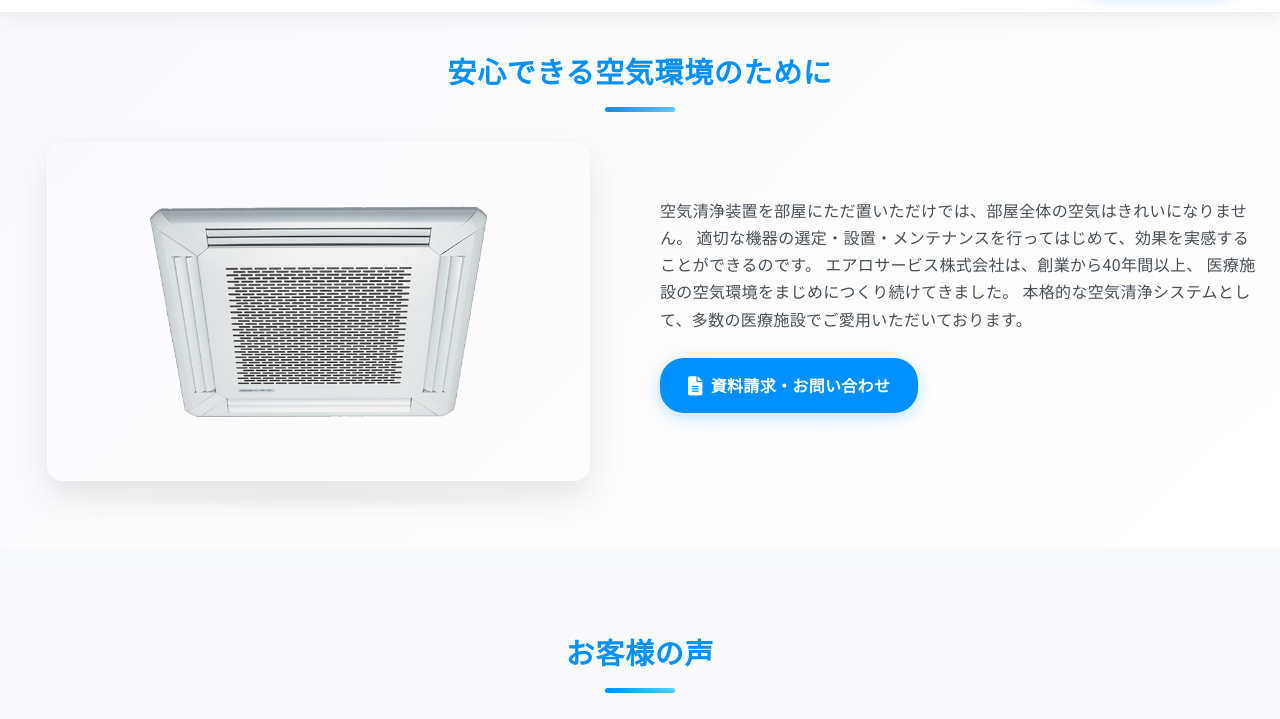
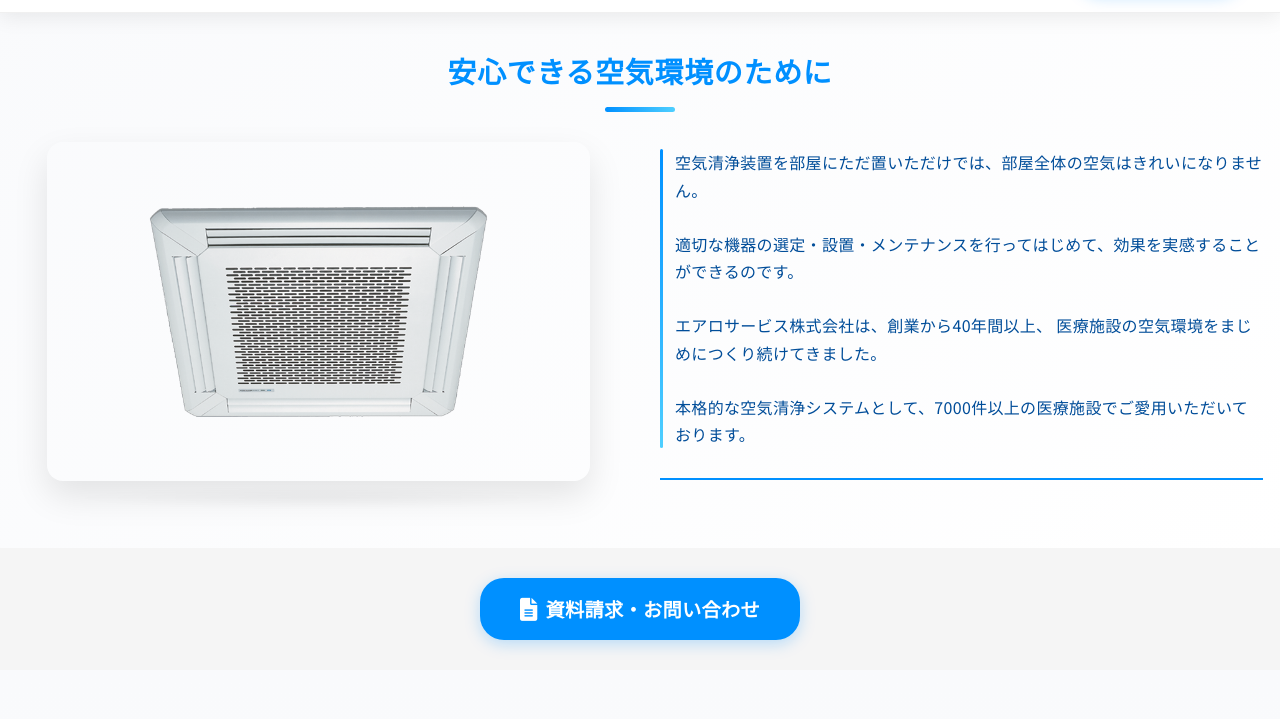
Before and after one commit to hidenori-j/aero-dm-page, a plain HTML site: page index.html in a window 1280 px wide. Shown: the part 73-792 px from the top of the page. Drawn offline with nearby package versions, Linux system fonts and the light colour scheme.

Commit message:
商品紹介セクションを改善します
商品紹介セクションのデザインを調整します。

- 製品テキストのフェードインアニメーションを追加し、視覚的な魅力を高めます。
- 製品テキストの段落ごとに異なる色を適用し、可読性を向上させます。
- 資料請求ボタンを中央に配置し、アクセスしやすくします。
- タブのレイアウトを改善し、レスポンシブに対応させます。

```diff
--- a/css/results.css
+++ b/css/results.css
@@ -192,6 +192,20 @@ nav ul li a.cta-button:hover {
     transform: translateY(-10px) scale(1.01);
 }
 
+.product-text {
+    opacity: 0;
+    transform: translateY(50px);
+    transition: opacity 0.8s ease, transform 0.8s ease;
+    border-bottom: 2px solid var(--primary-color);
+    padding-bottom: 5px;
+}
+
+.product-text.fade-in-up {
+    opacity: 1;
+    transform: translateY(0);
+    animation: none; /* 基本のfade-in-upをオーバーライドしてトランジションを使用 */
+}
+
 .product-text h2 {
     font-size: 1.6rem;
     color: var(--primary-color);
@@ -203,7 +217,40 @@ nav ul li a.cta-button:hover {
     font-size: 1rem;
     line-height: 1.7;
     margin-bottom: 25px;
-    color: var(--dark-gray);
+    position: relative;
+    padding-left: 15px;
+    color: #004d99; /* 少し濃い青 */
+}
+
+/* 最初の段落のみ特別スタイル */
+.product-text p::before {
+    content: "";
+    position: absolute;
+    left: 0;
+    top: 0;
+    height: 100%;
+    width: 3px;
+    background: linear-gradient(180deg, var(--primary-color), var(--secondary-color));
+    border-radius: 3px;
+}
+
+/* 改行後の段落ごとに色を変える */
+.product-text p br:nth-of-type(1) ~ span,
+.product-text p br:nth-of-type(1) ~ strong,
+.product-text p br:nth-of-type(1) ~ text {
+    color: #006699; /* 2段落目: 青緑がかった色 */
+}
+
+.product-text p br:nth-of-type(2) ~ span,
+.product-text p br:nth-of-type(2) ~ strong,
+.product-text p br:nth-of-type(2) ~ text {
+    color: #0033cc; /* 3段落目: 鮮やかな青 */
+}
+
+.product-text p br:nth-of-type(3) ~ span,
+.product-text p br:nth-of-type(3) ~ strong,
+.product-text p br:nth-of-type(3) ~ text {
+    color: #003366; /* 4段落目: 暗めの青 */
 }
 
 .feature {
--- a/index.html
+++ b/index.html
@@ -42,32 +42,37 @@
                     <img src="images/product.png" alt="エアロシステム35M">
                 </div>
                 <div class="product-text">
-                    <p>空気清浄装置を部屋にただ置いただけでは、部屋全体の空気はきれいになりません。
-                        適切な機器の選定・設置・メンテナンスを行ってはじめて、効果を実感することができるのです。
+                    <p>空気清浄装置を部屋にただ置いただけでは、部屋全体の空気はきれいになりません。<br> <br>
+                        適切な機器の選定・設置・メンテナンスを行ってはじめて、効果を実感することができるのです。<br><br>
                         エアロサービス株式会社は、創業から40年間以上、
-                        医療施設の空気環境をまじめにつくり続けてきました。
-                        本格的な空気清浄システムとして、多数の医療施設でご愛用いただいております。</p>
-                    <p style="margin: 20px 0;">
-                        <a href="#contact" class="cta-button"><i class="fas fa-file-alt"></i> 資料請求・お問い合わせ</a>
-                    </p>
+                        医療施設の空気環境をまじめにつくり続けてきました。<br><br>
+                        本格的な空気清浄システムとして、7000件以上の医療施設でご愛用いただいております。</p>
                 </div>
             </div>
         </div>
     </section>
 
+    <!-- 資料請求ボタン（中央揃え） -->
+    <div style="text-align: center; padding: 30px 0; background-color: #f5f5f5;">
+        <a href="#contact" class="cta-button" style="font-size: 1.2rem; padding: 15px 40px;"><i class="fas fa-file-alt"></i> 資料請求・お問い合わせ</a>
+    </div>
 
     <section id="testimonials" class="testimonials">
         <div class="container">
             <h2 class="section-title">お客様の声</h2>
-            <div class="tabs">
+            <div class="tabs" style="display: flex; flex-wrap: wrap; justify-content: center; gap: 10px;">
+                <div style="display: flex; flex-wrap: wrap; justify-content: center; width: 100%; margin-bottom: 10px; gap: 10px;">
                     <button class="tab-button active" data-category="internal"><i class="fas fa-stethoscope"></i> 内科</button>
                     <button class="tab-button" data-category="surgery"><i class="fas fa-bone"></i> 整形外科</button>
                     <button class="tab-button" data-category="pediatrics"><i class="fas fa-baby"></i> 小児科</button>
                     <button class="tab-button" data-category="gynecology"><i class="fas fa-venus"></i> 婦人科</button>
+                </div>
+                <div style="display: flex; flex-wrap: wrap; justify-content: center; width: 100%; gap: 10px;">
                     <button class="tab-button" data-category="otorhinolaryngology"><i class="fas fa-ear"></i> 耳鼻咽喉科</button>
                     <button class="tab-button" data-category="dermatology"><i class="fas fa-allergies"></i> 皮膚科</button>
                     <button class="tab-button" data-category="ophthalmology"><i class="fas fa-eye"></i> 眼科</button>
                     <button class="tab-button" data-category="dental"><i class="fas fa-tooth"></i> 歯科</button>
+                </div>
             </div>
             <div class="hospital-area">
                 <!-- お客様の声（voice.htmlより転載） -->
@@ -354,7 +359,6 @@
             <h2 class="section-title">お問い合わせ</h2>
             <div class="contact-content">
                 <div class="contact-info">
-                    <h3>エアロシステム35Mについて<br>詳しい資料をご希望の方へ</h3>
                     <p>医療施設向け高性能空気清浄装置「エアロシステム35M」について、より詳しい資料をご希望の方や、費用・設置工事などについてお聞きになりたい方は、こちらのフォームよりお問い合わせください。</p>
                     <div class="contact-methods">
                         <div class="contact-method">
--- a/js/script.js
+++ b/js/script.js
@@ -9,8 +9,31 @@ document.addEventListener('DOMContentLoaded', function() {
         });
     }
 
+    // スクロールアニメーション
+    const observerOptions = {
+        root: null,
+        rootMargin: '0px',
+        threshold: 0.1
+    };
+
+    const observer = new IntersectionObserver((entries, observer) => {
+        entries.forEach(entry => {
+            if (entry.isIntersecting) {
+                entry.target.classList.add('fade-in-up');
+                observer.unobserve(entry.target);
+            }
+        });
+    }, observerOptions);
+
+    // product-text要素を監視
+    const productText = document.querySelector('.product-text');
+    if (productText) {
+        productText.classList.remove('fade-in-up'); // 最初に削除しておく
+        observer.observe(productText);
+    }
+
     // アニメーション要素に遅延を適用
-    const animateElements = document.querySelectorAll('.section-title, .product-image, .product-text, .feature, .hospital_block, .contact-info, .contact-form');
+    const animateElements = document.querySelectorAll('.section-title, .product-image, .feature, .hospital_block, .contact-info, .contact-form');
 
     if (animateElements.length > 0) {
         animateElements.forEach((element, index) => {
```
Lines whose indentation alone changed are shown as unchanged.
